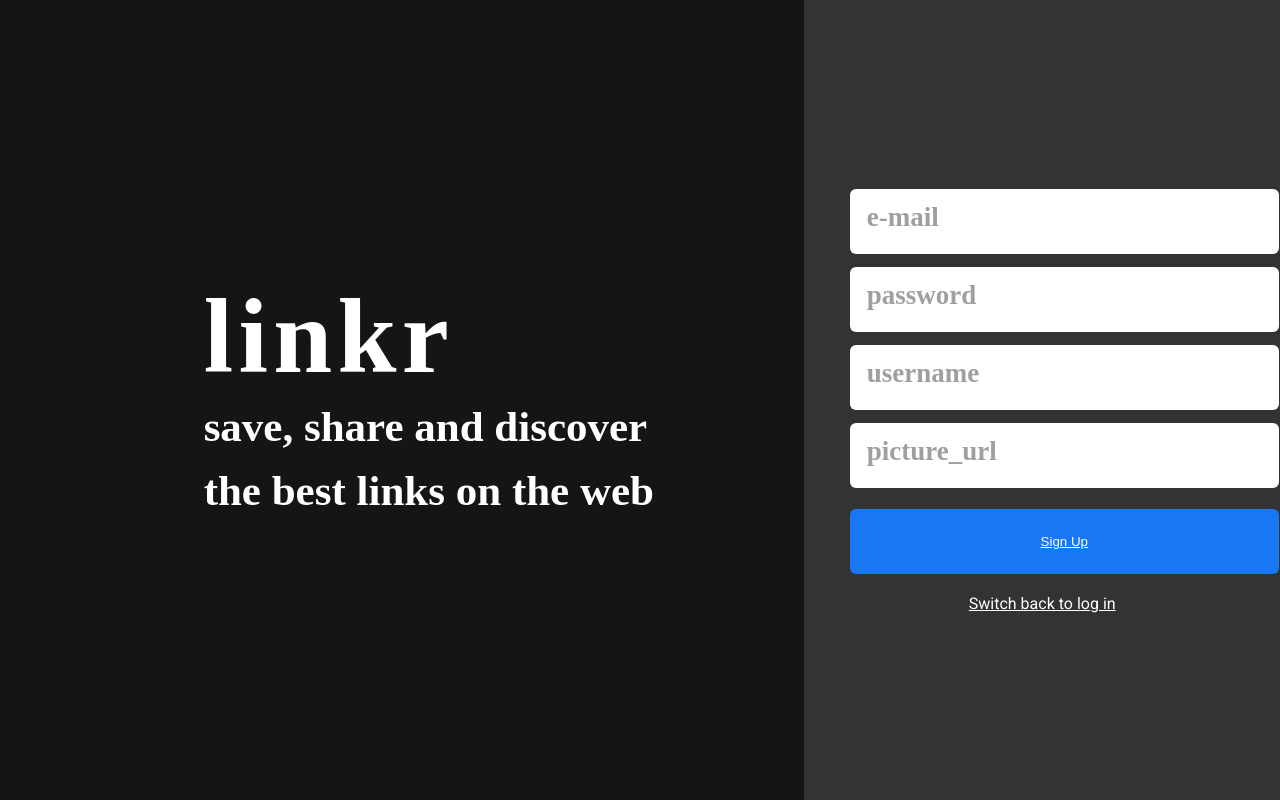
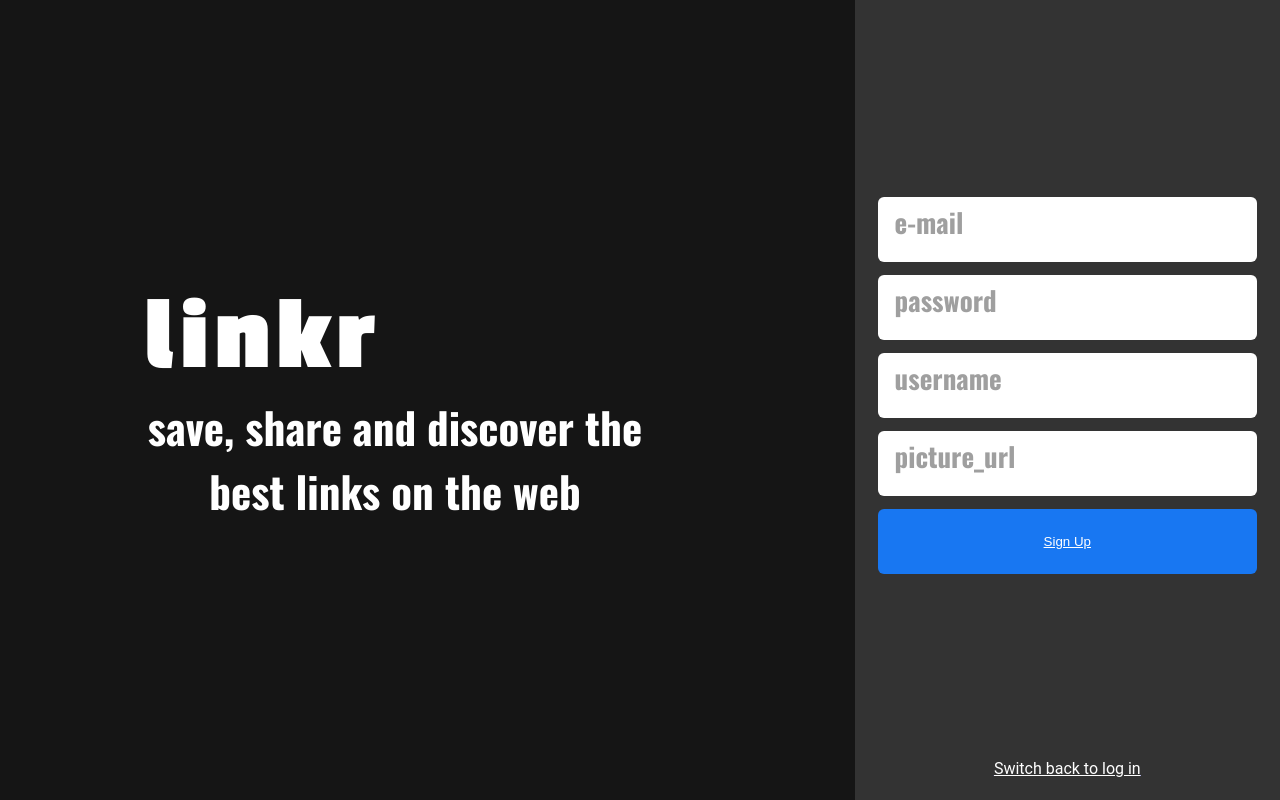
Before and after one commit to d3vNano/dep-linkr-f, a React app: page /sign-up in a window 1280 px wide. Built offline with nearby package versions, Linux system fonts and the light colour scheme.

Commit message:
refact layout signIn SignUp

```diff
--- a/src/assets/styles/style.css
+++ b/src/assets/styles/style.css
@@ -1,5 +1,4 @@
-@import url("https://fonts.googleapis.com/css2?family=Roboto:ital,wght@0,100;0,300;0,400;0,500;0,700;0,900;1,100;1,300;1,400;1,500;1,700;1,900&display=swap");
-
+@import url('https://fonts.googleapis.com/css2?family=Lato:ital,wght@0,100;0,300;0,400;0,700;0,900;1,100;1,300;1,400;1,700;1,900&family=Oswald:wght@200;300;400;500;600;700&family=Passion+One:wght@400;700;900&display=swap');
 :root {
     --sidebar-width: 300px;
 
--- a/src/components/pages/SignIn.page.js
+++ b/src/components/pages/SignIn.page.js
@@ -75,16 +75,29 @@ export default function SignIn() {
   );
 }
 const Container = styled.main`
-  display: flex;
+  height:100vh;
+  width: 100%;
+
+  display:flex;
+  justify-content: space-between;
+
+  background-color: #151515;
+  form{
+    display:flex;
+    flex-direction: column;
+    align-items: center;
+    margin: auto 23px;
+
+    max-width: 429px;
+    width: 100%;
+  }
 
   input {
     height: 65px;
-    width: 429px;
-    left: 956px;
-    top: 317px;
+    width:100%;
+    max-width: 429px;
     border-radius: 6px;
     margin-bottom: 13px;
-    margin-left: 9.53%;
     padding-left: 17px;
     border: none;
     ::placeholder {
@@ -100,29 +113,37 @@ const Container = styled.main`
   }
   button {
     height: 65px;
-    width: 429px;
-    left: 956px;
-    top: 473px;
+    width:100%;
+    max-width:429px;
     border-radius: 6px;
     background-color: #1877f2;
-    margin-top: 8px;
-    margin-left: 9.53%;
-    margin-bottom: 22px;
+    margin: 0 auto 13px auto;
     border: none;
   }
+
   h2 {
     text-decoration: underline #ffffff;
     color: #ffffff;
     text-align: center;
   }
-  @media only screen and (max-width: 800px) {
-    flex-direction:column;
-    body{width:100%};
-    StyleForm{height: 175px;
-      width: 375px;
 
-      };
+  h3{
+    width: 442px;
+    height: 128px;
+  }
+
+  @media(max-width:900px){
+
+    flex-direction: column;
+    align-items: center;
+    display: flex;
+    justify-content: flex-start;
+
     h3{font-family: Oswald;
+
+      font-family: 'Oswald';
+      width: 237px;
+      height: 68px;
       font-size: 23px;
       font-weight: 700;
       line-height: 34px;
@@ -131,24 +152,37 @@ const Container = styled.main`
       }
       h1{
         margin-top:10px;
-        margin-left:102px;
+      }
+
+      form{
+        margin-top:0;
       }
   }
 `;
 const StyleForm = styled.section`
   width: 37.15%;
-  height: 100vh;
+  max-width: 535px;
+
   background-color: #333333;
   display: flex;
   flex-direction: column;
   justify-content: center;
+  align-items: center;
+
+  padding:23px;
+
+  @media(max-width:900px){
+    width:100%;
+    height:100%;
+    max-width: 100%;
+  }
 `;
 const StyleDescription = styled.section`
   width: 62.85%;
-  height: 100vh;
+
+  background-color:blue;
   background-color: #151515;
-  padding-left: 15.91%;
-  padding-right: 35.24%;
+  margin-left:144px;
   display: flex;
   flex-direction: column;
   justify-content: center;
@@ -166,10 +200,18 @@ const StyleDescription = styled.section`
     font-weight: 700;
     line-height: 64px;
     letter-spacing: 0em;
-    text-align: left;
+    text-align: center;
     height: 128px;
     width: 502px;
-    left: 144px;
+    //left: 144px;
     word-break: keep-all;
   }
+
+  @media (max-width: 900px){
+    width:100%;
+    display: flex;
+    align-content: center;
+    align-items: center;
+    margin-left:0px;
+  }
 `;
--- a/src/components/pages/SignUp.page.js
+++ b/src/components/pages/SignUp.page.js
@@ -85,18 +85,31 @@ navigate("/");
   )
 }
 const Container = styled.main`
-  display: flex;
+  height:100vh;
+  width: 100%;
+
+  display:flex;
+  justify-content: space-between;
+
+  background-color: #151515;
+  form{
+    display:flex;
+    flex-direction: column;
+    align-items: center;
+    margin: auto 23px;
+
+    max-width: 429px;
+    width: 100%;
+  }
 
   input {
     height: 65px;
-    width: 429px;
-    left: 956px;
-    top: 317px;
+    width:100%;
+    max-width: 429px;
     border-radius: 6px;
     margin-bottom: 13px;
-    margin-left:9.53%;
     padding-left: 17px;
-    border:none;
+    border: none;
     ::placeholder {
       font-family: "Oswald";
       color: #9f9f9f;
@@ -110,37 +123,76 @@ const Container = styled.main`
   }
   button {
     height: 65px;
-    width: 429px;
-    left: 956px;
-    top: 473px;
+    width:100%;
+    max-width:429px;
     border-radius: 6px;
     background-color: #1877f2;
-    margin-top: 8px;
-    margin-left:9.53%;
-    margin-bottom:22px;
-    border:none;
+    margin: 0 auto 13px auto;
+    border: none;
   }
+
   h2 {
-  text-decoration: underline #FFFFFF;
+    text-decoration: underline #ffffff;
     color: #ffffff;
-   text-align:center;
+    text-align: center;
+  }
 
+  h3{
+    width: 442px;
+    height: 128px;
+  }
+
+  @media(max-width:900px){
+
+    flex-direction: column;
+    align-items: center;
+    display: flex;
+    justify-content: flex-start;
+
+    h3{font-family: Oswald;
+
+      font-family: 'Oswald';
+      width: 237px;
+      height: 68px;
+      font-size: 23px;
+      font-weight: 700;
+      line-height: 34px;
+      letter-spacing: 0em;
+      text-align: center;
+      }
+      h1{
+        margin-top:10px;
+      }
+
+      form{
+        margin-top:0;
+      }
   }
 `;
 const StyleForm = styled.section`
   width: 37.15%;
-  height: 100vh;
+  max-width: 535px;
+
   background-color: #333333;
   display: flex;
   flex-direction: column;
   justify-content: center;
+  align-items: center;
+
+  padding:23px;
+
+  @media(max-width:900px){
+    width:100%;
+    height:100%;
+    max-width: 100%;
+  }
 `;
 const StyleDescription = styled.section`
   width: 62.85%;
-  height: 100vh;
+
+  background-color:blue;
   background-color: #151515;
-  padding-left: 15.91%;
-  padding-right: 35.24%;
+  margin-left:144px;
   display: flex;
   flex-direction: column;
   justify-content: center;
@@ -158,10 +210,18 @@ const StyleDescription = styled.section`
     font-weight: 700;
     line-height: 64px;
     letter-spacing: 0em;
-    text-align: left;
+    text-align: center;
     height: 128px;
     width: 502px;
-    left: 144px;
+    //left: 144px;
     word-break: keep-all;
   }
+
+  @media (max-width: 900px){
+    width:100%;
+    display: flex;
+    align-content: center;
+    align-items: center;
+    margin-left:0px;
+  }
 `;
```
